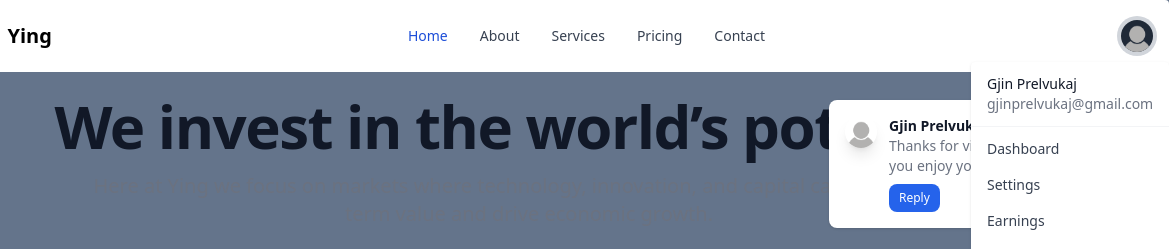
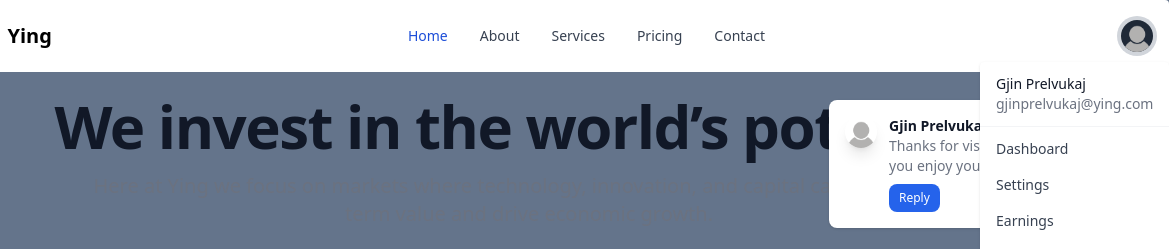
Before and after one commit to asapgjin/Ying, a plain HTML site: page index.html in a window 1280 px wide. Both pictures are taken after a click on the button "Open user menu". Shown: the top 249 px of the page, 111-1280 px from the left. Drawn offline with nearby package versions, Linux system fonts and the light colour scheme.

Commit message:
Update index.html

```diff
--- a/index.html
+++ b/index.html
@@ -59,7 +59,7 @@
               >
               <span
                 class="block text-sm font-medium text-gray-500 truncate dark:text-gray-400"
-                >gjinprelvukaj@gmail.com</span
+                >gjinprelvukaj@ying.com</span
               >
             </div>
             <ul class="py-1" aria-labelledby="user-menu-button">
```
